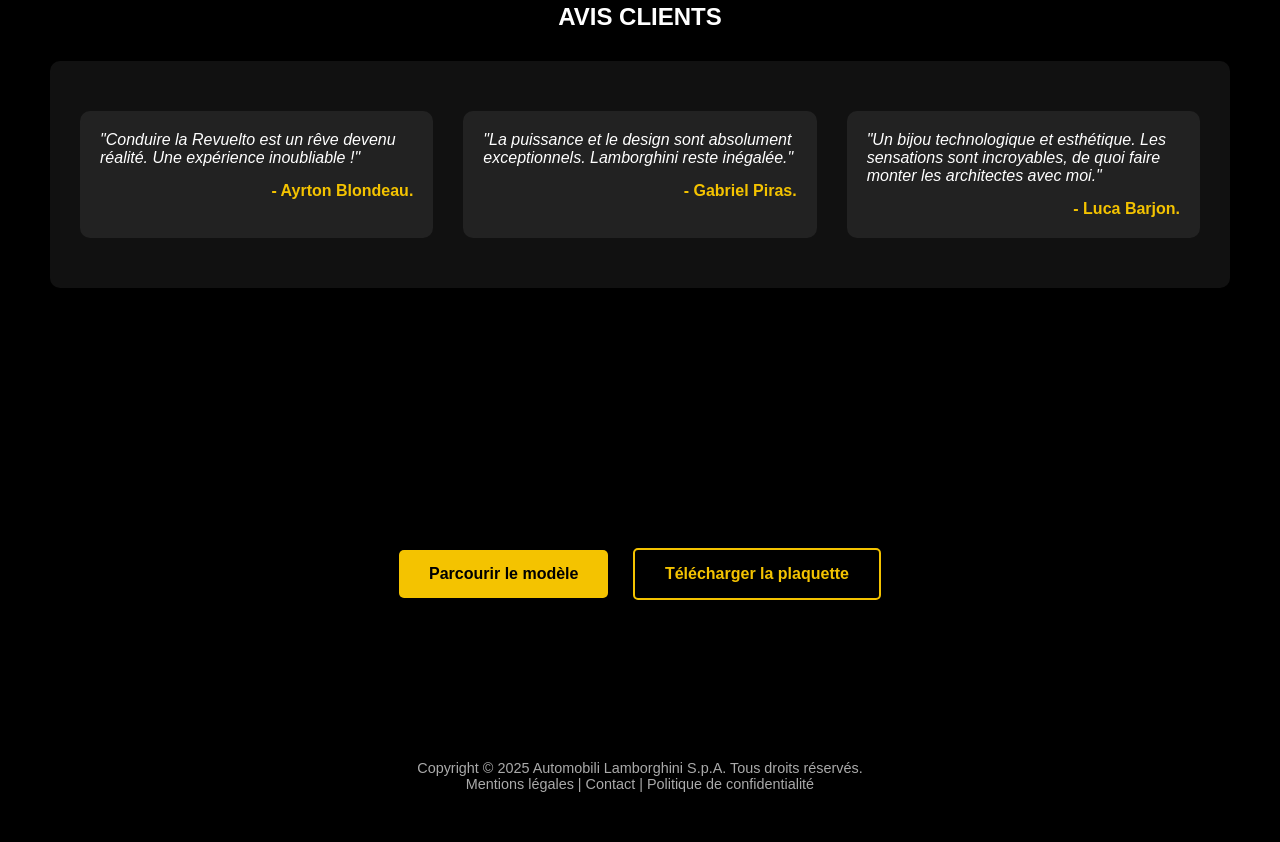
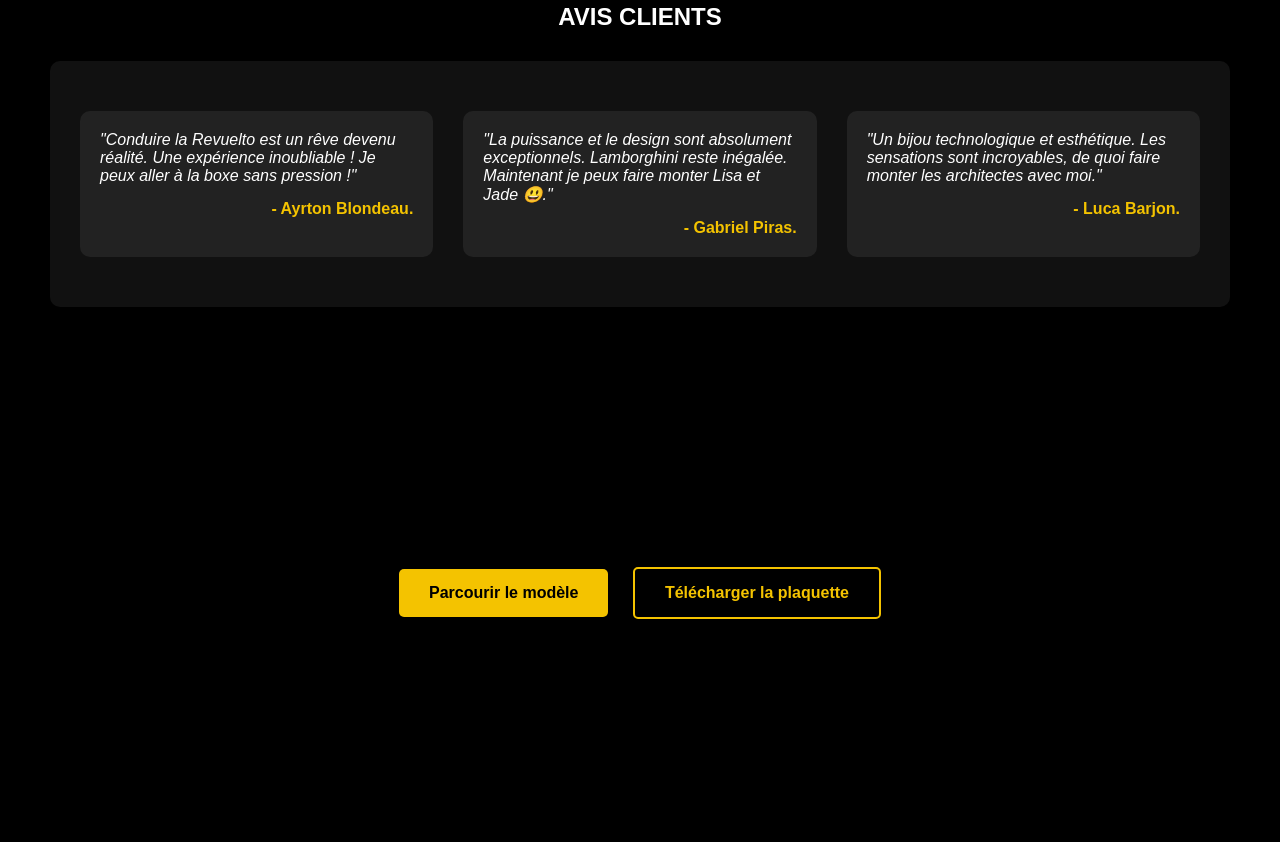
Before and after one commit to Slypot13/Landing-Page, a plain HTML site: page index.html in a window 1280 px wide. Shown: the part 1912-2754 px from the top of the page. After the commit the page ends 2641 px from the top, so only its background shows below. Drawn offline with Linux system fonts and the light colour scheme.

Commit message:
modifications des messages d'avis clients

```diff
--- a/index.html
+++ b/index.html
@@ -83,11 +83,11 @@
     <h2>Avis clients</h2>
     <div class="testimonials">
       <div class="testimonial">
-        <p>"Conduire la Revuelto est un rêve devenu réalité. Une expérience inoubliable !"</p>
+        <p>"Conduire la Revuelto est un rêve devenu réalité. Une expérience inoubliable ! Je peux aller à la boxe sans pression !"</p>
         <h4>- Ayrton Blondeau.</h4>
       </div>
       <div class="testimonial">
-        <p>"La puissance et le design sont absolument exceptionnels. Lamborghini reste inégalée."</p>
+        <p>"La puissance et le design sont absolument exceptionnels. Lamborghini reste inégalée. Maintenant je peux faire monter Lisa et Jade 😃."</p>
         <h4>- Gabriel Piras.</h4>
       </div>
       <div class="testimonial">
@@ -102,12 +102,3 @@
     <a href="#" class="btn-primary">Parcourir le modèle</a>
     <a href="#" class="btn-secondary">Télécharger la plaquette</a>
   </section>
-
-    <!-- Copyrights -->
-  <footer>
-    <p>Copyright © 2025 Automobili Lamborghini S.p.A. Tous droits réservés.</p>
-    <p>Mentions légales | Contact | Politique de confidentialité</p>
-  </footer>
-
-</body>
-</html>
```
